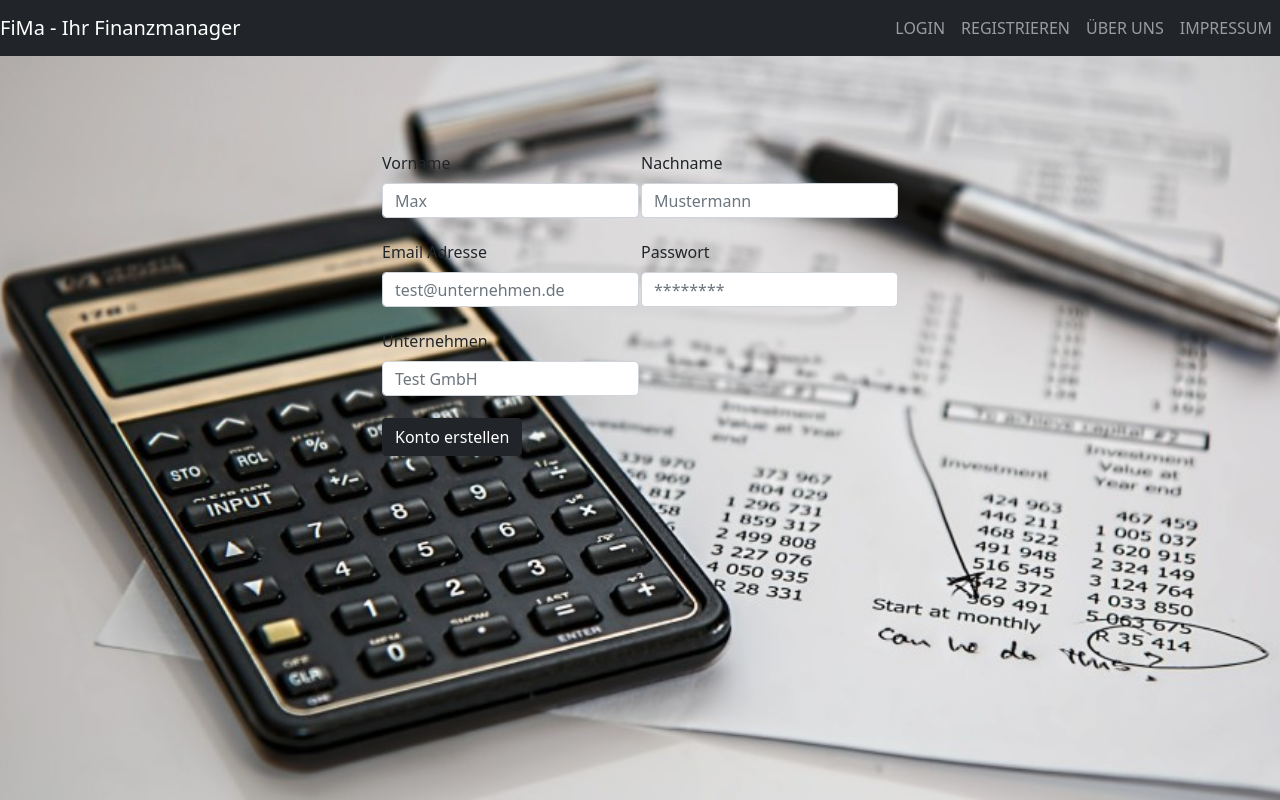
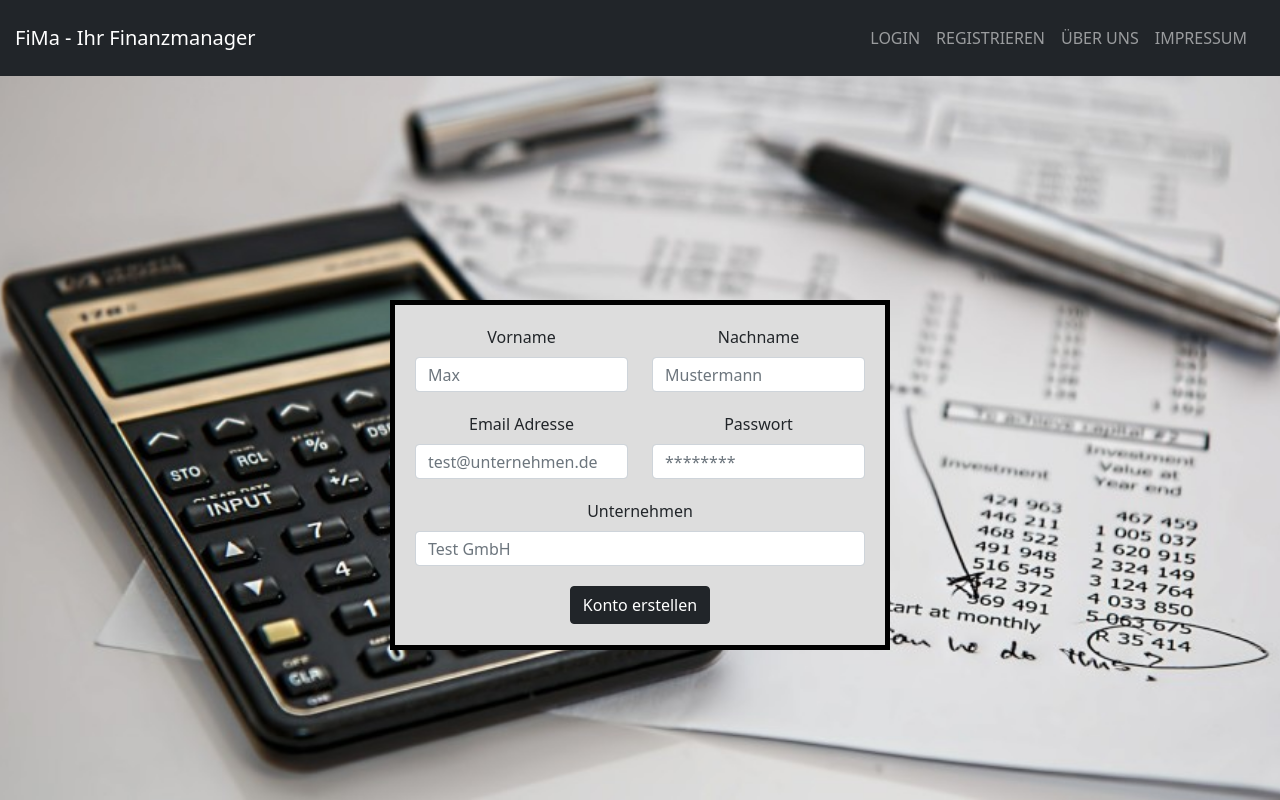
Before and after one commit to FevziG66/Wahlprojekt, a Django app: page /register/ in a window 1280 px wide. Run offline with Django 3.2, Linux system fonts and the light colour scheme; some libraries are stand-ins or nearby versions.

Commit message:
Hintergrund

```diff
--- a/start/templates/start/base.html
+++ b/start/templates/start/base.html
@@ -19,11 +19,14 @@
             position: fixed; /*Navbar fixed*/
             top: 0; /* Navbar at top */
             width: 100%; /* Full width */
+            padding-left: 15px;
+            padding-right: 15px;
         }
 
             /*Links in Navbar werden rechts angezeigt*/
             .navbar-nav {
                 margin-left: auto;
+                padding: 10px;
             }
 
             /*Wenn etwas mittig dargestellt werden soll*/
@@ -34,17 +37,27 @@
             }
 
             .loginWindow {
-                margin-top: 150px;
+                margin-top: 300px;
 	            margin-left: auto;
 	            margin-right: auto;
 	            margin-bottom: 100px;
+                border: 5px solid black;
+                background-color: #ddd;
+                padding: 30px;
+                width: 550px;
+                height: 350px;
             }
 
             .registerWindow{
-                margin-top: 150px;
+                margin-top: 300px;
 	            margin-left: auto;
 	            margin-right: auto;
 	            margin-bottom: 100px;
+                border: 5px solid black;
+                background-color: #ddd;
+                padding: 20px;
+                width: 500px;
+                height: 350px;
             }
 
             #registerFirstName, #registerSecondName, #registerEmail, #registerPassword, #registerCompanyName{
--- a/start/templates/start/register.html
+++ b/start/templates/start/register.html
@@ -5,39 +5,30 @@
   <center>
     <div class="registerWindow">
       <form>
-        <table>
-          <tr>
-            <td>
+        <div class="row">
+            <div class="col-6">
               <label class="form-label">Vorname</label>
               <input id="registerFirstName" type="text" class="form-control" placeholder="Max">
-            </td>
-            <td>
+            </div><div class="col-6">
               <label class="form-label">Nachname</label>
               <input id="registerSecondName" type="text" class="form-control" placeholder="Mustermann">
-            </td>
-          </tr>
-          <tr>
-            <td>
+            </div>
+          </div>
+          <div class="row">
+            <div class="col-6">
               <label class="form-label">Email Adresse</label>
               <input id="registerEmail" type="email" class="form-control" placeholder="test@unternehmen.de">
-            </td>
-            <td>
+            </div><div class="col-6">
               <label class="form-label">Passwort</label>
               <input id="registerPassword" type="password" class="form-control" placeholder="********">
-            </td>
-          </tr>
-          <tr>
-            <td>
+            </div>
+          </div>
               <label class="form-label">Unternehmen</label>
               <input id="registerCompanyName" type="text" class="form-control" placeholder="Test GmbH">
-            </td>
-          </tr>
-          <tr>
-            <td>
+
               <button type="registerSubmit" class="btn btn-dark">Konto erstellen</button>
-            </td>
-          </tr>
-        </table>
+
+
       </form>
     </div>
   </center>
```
Also changed, not shown: start/templates/start/login.html (+4 -3 lines). Lines whose indentation alone changed are shown as unchanged.
